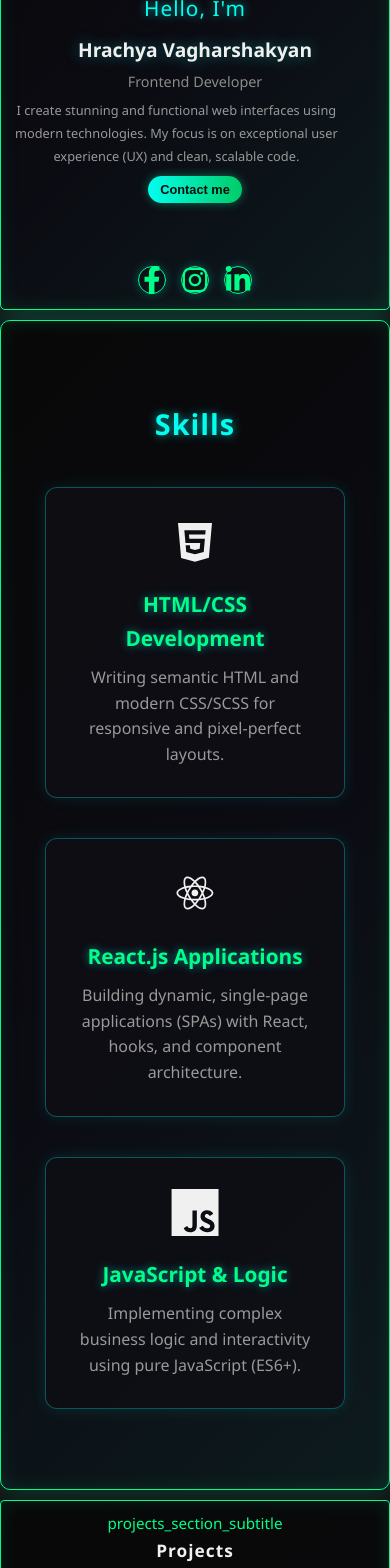
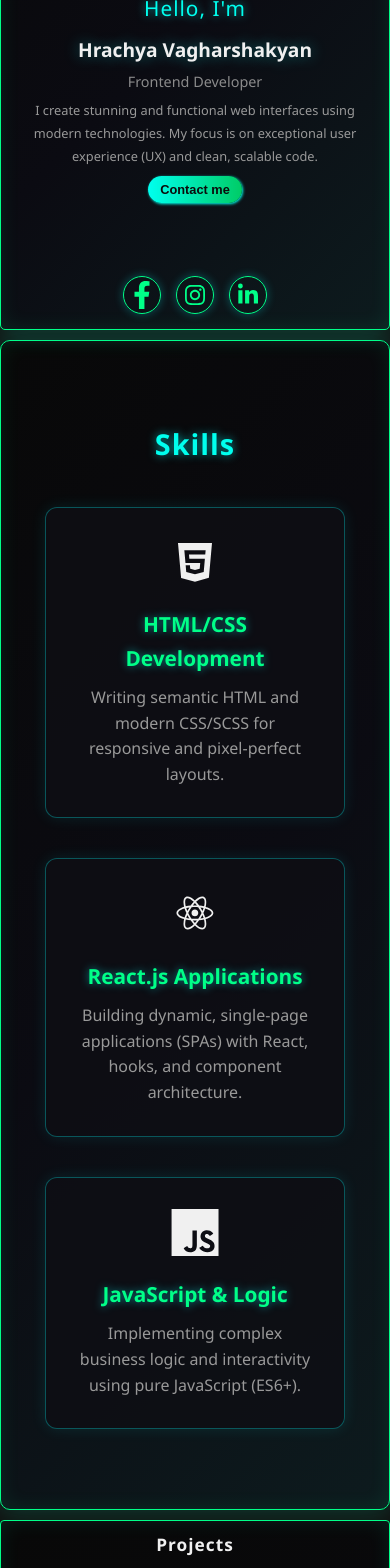
Before and after one commit to Hrach80/hrach-cv, a React (Vite) app: page / in a window 390 px wide. Shown: the part 432-2000 px from the top of the page. Built offline with nearby package versions, Linux system fonts and the light colour scheme.

Commit message:
hrach=foot

```diff
--- a/src/components/Hero/Hero.scss
+++ b/src/components/Hero/Hero.scss
@@ -87,7 +87,7 @@
     position: relative;
     overflow: hidden;
     transition: all 0.3s ease;
-    box-shadow: 0 0 10px rgba(0, 255, 180, 0.4);
+      box-shadow: 1px 1px 3px #00ffee;
 
     &:hover {
       transform: translateY(-3px) scale(1.05);
@@ -203,9 +203,8 @@
     transform: translate(-50%, -50%);
     overflow: hidden;
     clip-path: polygon(25% 0%, 75% 0%, 100% 25%, 100% 75%, 75% 100%, 25% 100%, 0% 75%, 0% 25%);
-    box-shadow: 0 0 30px rgba(0, 255, 200, 0.2);
     transition: all 0.5s ease;
-    background: radial-gradient(circle at 50% 50%, rgba(0, 255, 255, 0.2), transparent 90%);
+    background: radial-gradient(circle at 50% 50%, rgba(0, 255, 255, 0.2), transparent 85%);
     animation: pulseGlow 3s ease-in-out infinite;
 
     img {
@@ -213,11 +212,11 @@
       height: 100%;
       object-fit: cover;
       transition: filter 0.6s ease, transform 0.6s ease;
-      filter: grayscale(10%);
+      filter: grayscale(20%);
 
       &:hover {
         filter: grayscale(0%) brightness(1.1);
-        transform: scale(1.05);
+        transform: scale(1.2);
       }
     }
   }
@@ -295,6 +294,9 @@
   .hero__content {
     max-width: 100%;
     margin-bottom: 0;
+    display: flex;
+    flex-direction: column;
+    align-items: center;
   }
 
   .hero__action-row {
@@ -346,11 +348,14 @@
     flex-direction: column;
     gap: 10px;
     margin-top: 20px;
+
   }
 
   .hero__icons .icon-wrapper {
-    width: 36px;
-    height: 36px;
+    width: 40px;
+    height: 40px;
+    padding: 8px;
+
   }
 
   .contact-list.is-visible {
@@ -408,8 +413,8 @@
   }
 
   .hero__icons .icon-wrapper {
-    width: 28px;
-    height: 28px;
+    width: 38px;
+    height: 38px;
   }
 
   .contact-list.is-visible {
--- a/src/components/Projects/Projects.jsx
+++ b/src/components/Projects/Projects.jsx
@@ -22,8 +22,6 @@ const Projects = () => {
             window.location.href = url;
         }, 1500);
     };
-
-    // ... (renderButtonContent-ը մնում է անփոփոխ)
     const renderButtonContent = (id, isGithub = false) => {
         const type = isGithub ? 'github' : 'live';
         const uniqueId = `${id}-${type}`;
@@ -42,7 +40,6 @@ const Projects = () => {
 
     return (
         <section id="projects" className="projects">
-            <h3 className="projects__subtitle">{t('projects_section_subtitle')}</h3>
             <h1 className="projects__title">{t('projects_section_title')}</h1>
 
             <div className="projects__grid">
--- a/src/components/Projects/Projects.scss
+++ b/src/components/Projects/Projects.scss
@@ -111,6 +111,7 @@
             padding: 5px 12px;
             border-radius: 4px;
             background-color: rgba(var(--color-primary-rgb), 0.15);
+            box-shadow: 0 0 10px rgba(0, 255, 180, 0.4);
             color: var(--color-primary);
             font-weight: 500;
             transition: background 0.3s ease;
@@ -251,10 +252,7 @@
         margin-bottom: 18px;
     }
 
-    .projects__subtitle {
-        font-size: 1rem;
-        margin-bottom: 2px;
-    }
+
 
     .projects__grid {
         grid-template-columns: 1fr;
--- a/src/components/Resume/Resume.jsx
+++ b/src/components/Resume/Resume.jsx
@@ -36,7 +36,7 @@ const resumeData = {
          'REST APIs',  'Git/GitHub', 'Responsive Design',
     ],
     toolsAndPlatforms: [
-        'VS Code', 'npm / yarn', 'Webpack / Vite', 'Vercel / Netlify', 'Domain Setup', 'Figma/Adobe fotoshop',"WordPress",
+        'VS Code', 'npm / yarn', 'Webpack / Vite', 'Vercel / Netlify', 'Domain Setup', 'Figma/Adobe fotoshop', "WordPress", "Supabase",
     ]
 };
 
--- a/src/locales/am/translation.json
+++ b/src/locales/am/translation.json
@@ -14,7 +14,6 @@
     "service_desc_2": "Դինամիկ, միակողմանի հավելվածների (SPAs) կառուցում React-ի, հուկերի և կոմպոնենտային ճարտարապետության միջոցով։",
     "service_title_3": "JavaScript և Լոգիկա",
     "service_desc_3": "Բարդ բիզնես լոգիկայի և ինտերակտիվության իրականացում զուտ JavaScript-ով (ES6+)։",
-    "projects_section_subtitle": "Իմ աշխատանքները",
     "projects_section_title": "Նախագծեր",
     "view_live": "Դիտել Live Դեմոն",
     "live_demo": "Live Demo",
@@ -35,6 +34,8 @@
     "project_8_description": " Մեդիա Պլեյեր winamp ոճով, որը կառուցված է React.js-ի և CSS-ի վրա։",
     "project_9_title": "Առցանց Պլեյեր",
     "project_9_description": " Առցանց Պլեյեր, որը կառուցված է React.js-ի CSS-ի և API-ի վրա։",
+    "project_10_title": "Գրանցման էջ",
+    "project_10_description": "Գրանցման էջ որի ստեղծման համար օգտագործվել է որպես 'BACKEND' 'supabase'-ը ",
     "resume_section_title": "Ռեզյումե",
     "section_experience": "Աշխատանքային Փորձ",
     "section_education": "Կրթություն",
--- a/src/locales/en/translation.json
+++ b/src/locales/en/translation.json
@@ -34,7 +34,8 @@
     "project_8_description": " A Winamp-style Media Player built using React.js and CSS.",
     "project_9_title": "Online Player",
     "project_9_description": "An Online Player built using React.js, CSS, and an API.",
-    "resume_section_subtitle": "My Profile",
+    "project_10_title": "Registration Page",
+    "project_10_description": "A registration page built using 'Supabase' as the backend. ",
     "resume_section_title": "Resume",
     "section_experience": "Work Experience",
     "section_education": "Education",
--- a/src/locales/ru/translation.json
+++ b/src/locales/ru/translation.json
@@ -34,7 +34,8 @@
     "project_8_description": " Медиаплеер в стиле Winamp, разработанный с использованием React.js и CSS.",
     "project_9_title": "Онлайн-плеер",
     "project_9_description": "Онлайн-плеер, разработанный с использованием React.js, CSS и API.",
-    "resume_section_subtitle": "Мой Профиль",
+    "project_10_title": "Страница регистрации",
+    "project_10_description": "Страница регистрации, для создания которой в качестве 'BACKEND' использовался 'Supabase'. ",
     "resume_section_title": "Резюме",
     "section_experience": "Опыт Работы",
     "section_education": "Образование",
--- a/src/projectsdata/projectData.js
+++ b/src/projectsdata/projectData.js
@@ -71,5 +71,13 @@ const projectData = [
         githubUrl: 'https://github.com/Hrach80',
         technologies: ['React.js', 'JavaScript', 'Css', 'API']
     },
+    {
+        id: 10,
+        titleKey: 'project_10_title',
+        descriptionKey: 'project_10_description',
+        liveUrl: 'https://hrachya.vagharshakyan.it.com/',
+        githubUrl: 'https://github.com/Hrach80',
+        technologies: ['React.js', 'JavaScript', 'Css', 'API', 'supabase']
+    },
 ];
 export default projectData;
```
